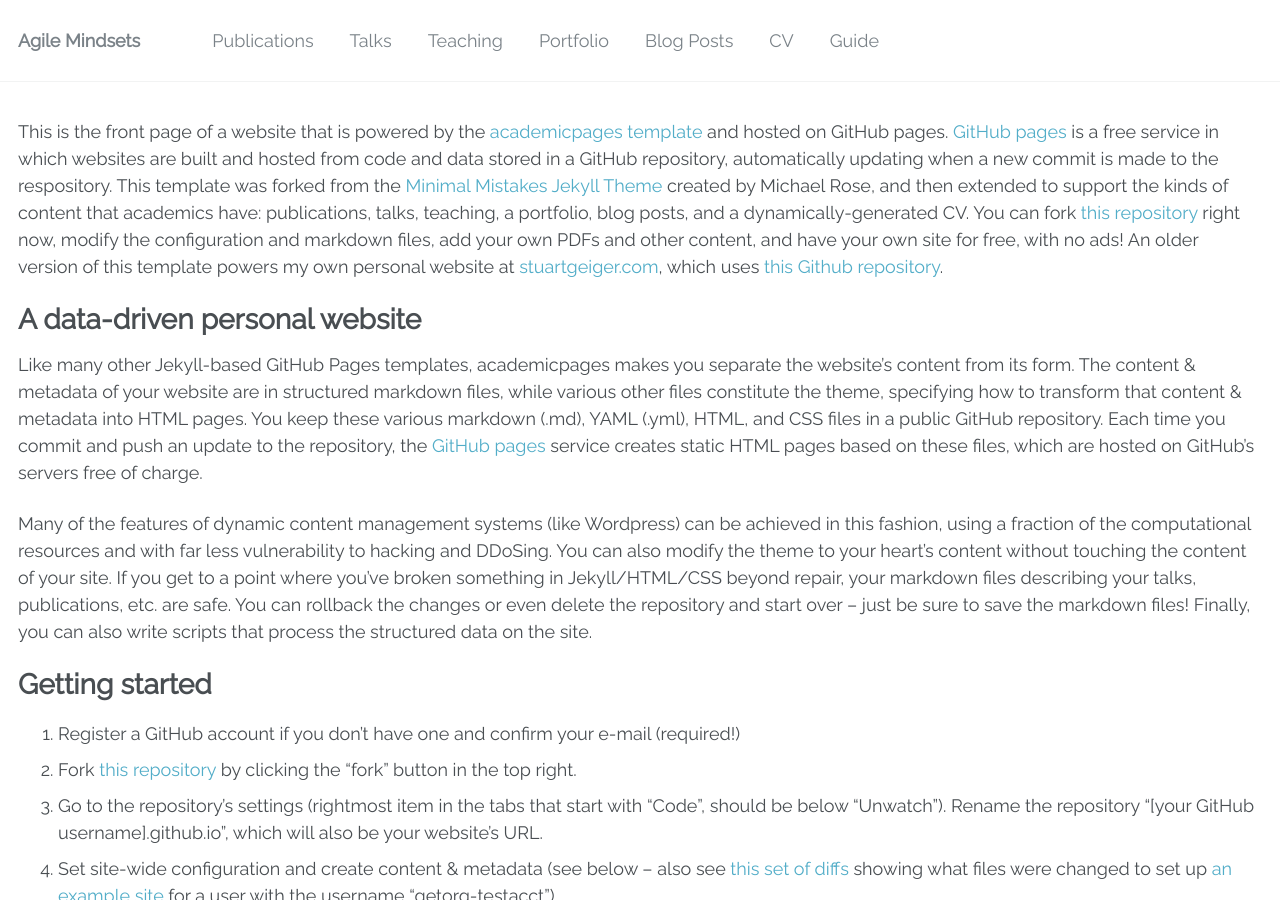
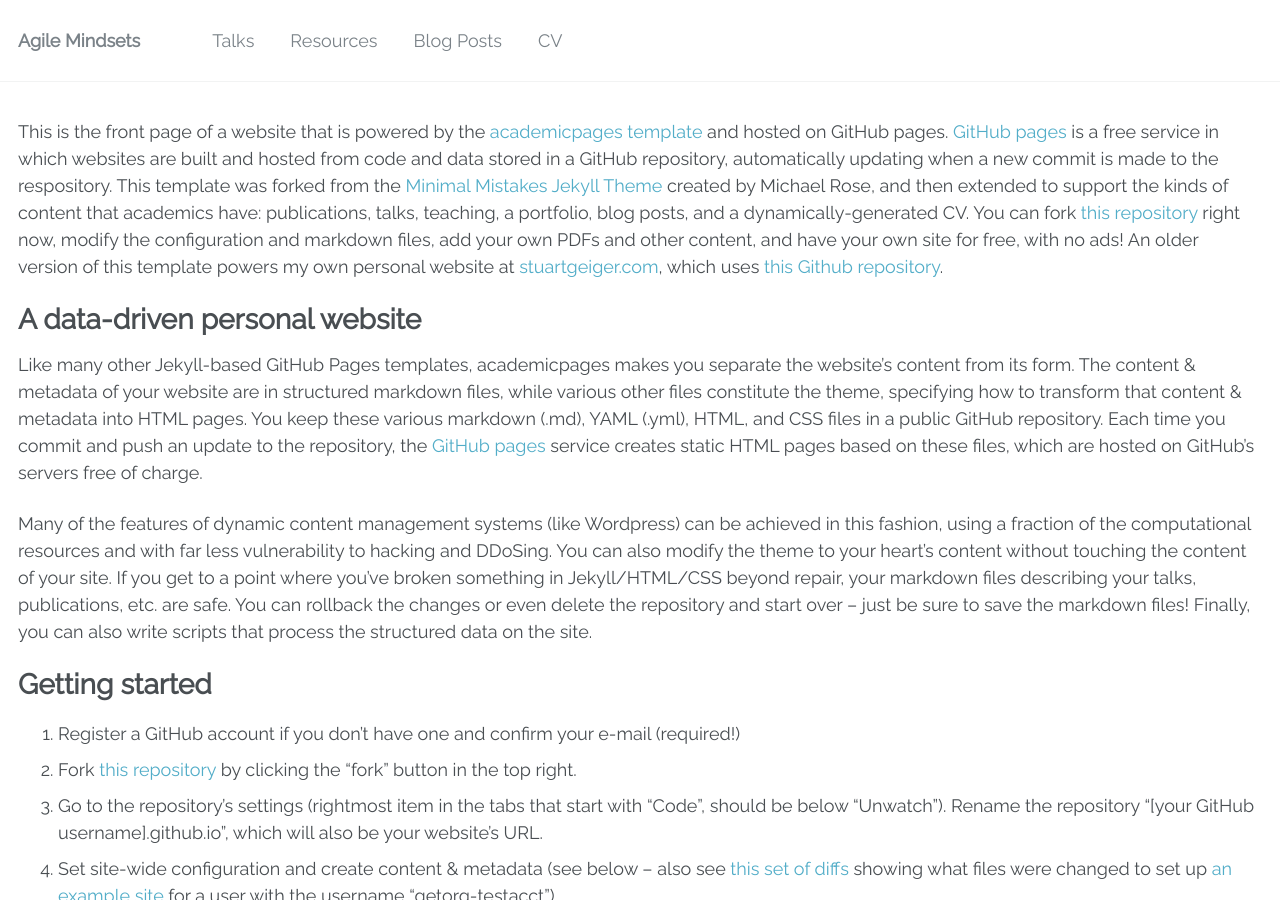
Before and after one commit to qaisermazhar/qaisermazhar.github.io, a Jekyll site: the page built from _pages/about.md, in a window 1280 px wide and 900 px high. Built offline with Jekyll 4.4.1, drawn with Linux system fonts in a browser that asks for light colours.

Commit message:
modify nav

```diff
--- a/_data/navigation.yml
+++ b/_data/navigation.yml
@@ -1,15 +1,10 @@
 # main links links
 main:
-  - title: "Publications"
-    url: /publications/
 
   - title: "Talks"
     url: /talks/
 
-  - title: "Teaching"
-    url: /teaching/
-
-  - title: "Portfolio"
+  - title: "Resources"
     url: /portfolio/
 
   - title: "Blog Posts"
@@ -17,6 +12,3 @@ main:
 
   - title: "CV"
     url: /cv/
-
-  - title: "Guide"
-    url: /markdown/
```
